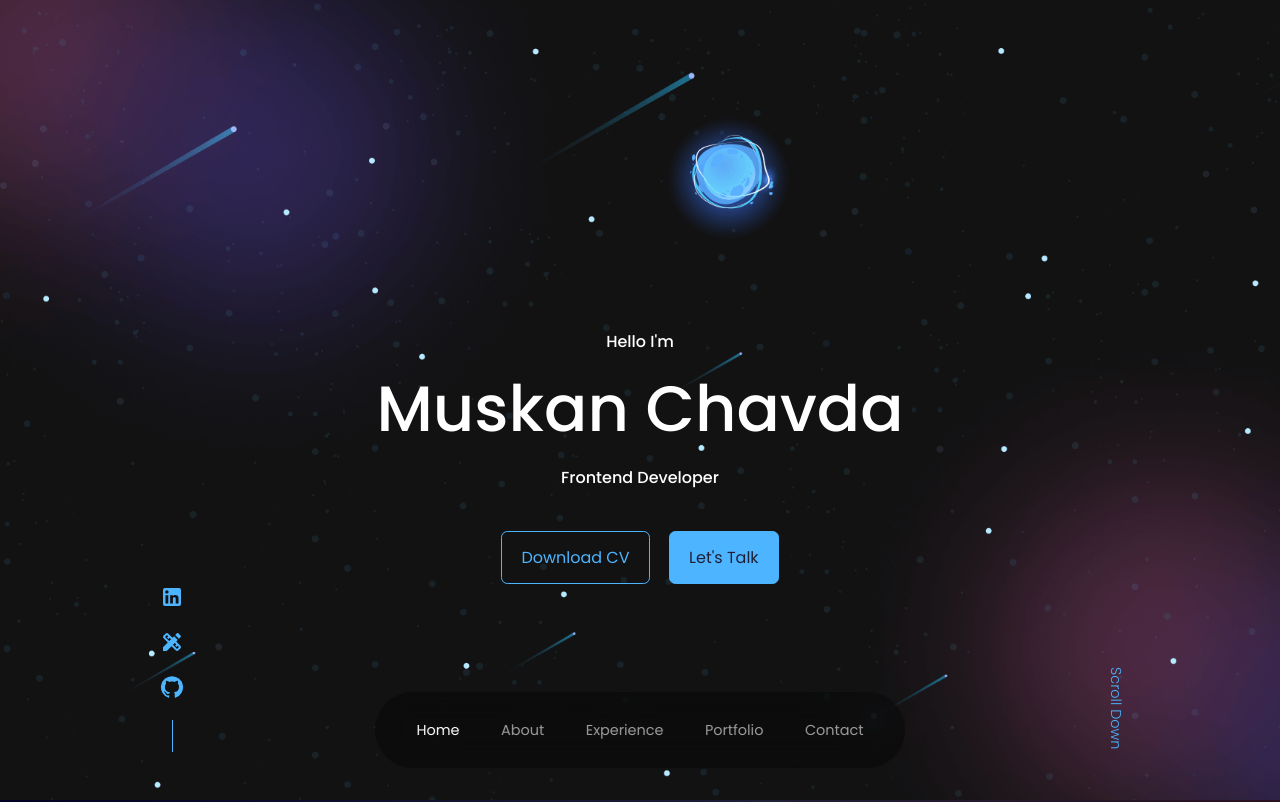
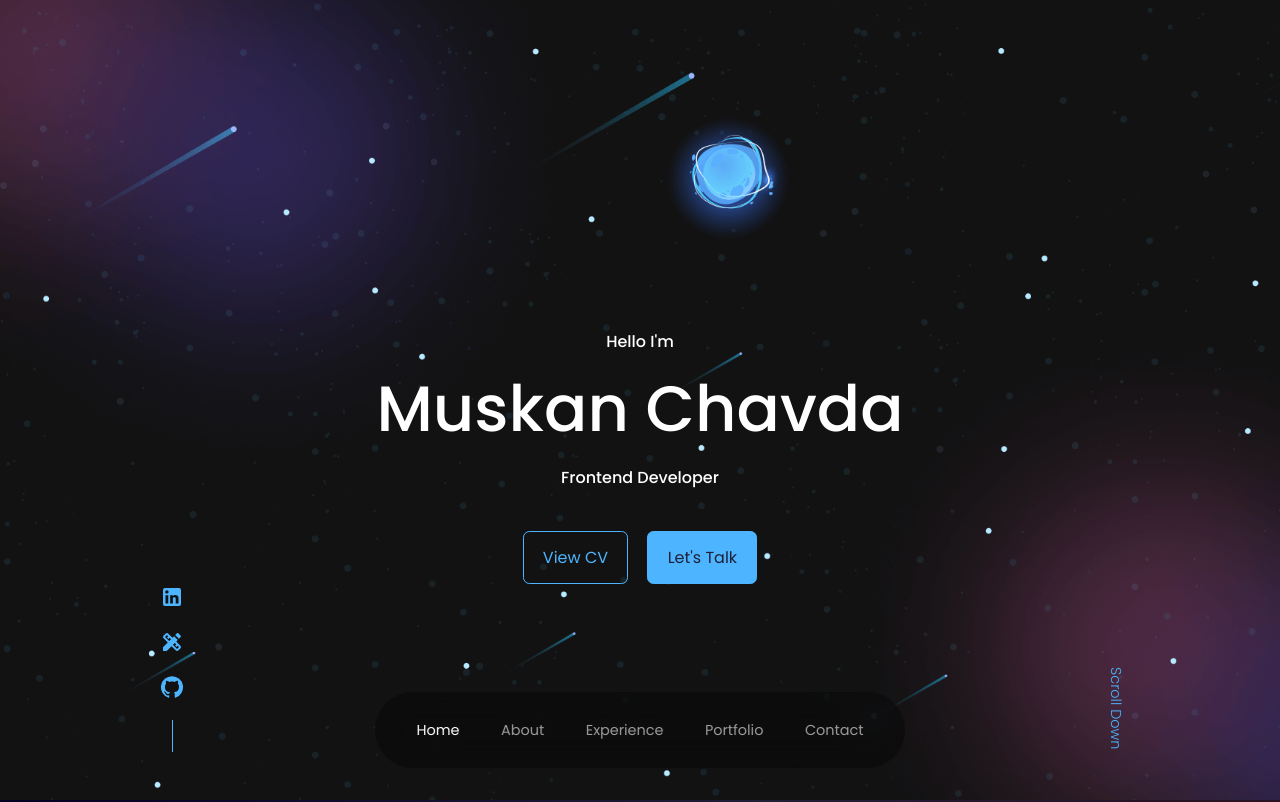
Before and after one commit to MuskanH/Muskan-s-Portfolio-Site, a React (Vite) app: page / in a window 1280 px wide. Shown: the top 802 px of the page. Built offline with nearby package versions, Linux system fonts and the light colour scheme.

Commit message:
Update CTA.jsx

```diff
--- a/src/components/Header/CTA.jsx
+++ b/src/components/Header/CTA.jsx
@@ -4,7 +4,7 @@ import CV from "../../assets/Muskan Frontend Dev Resume.pdf"
 const CTA = () => {
   return (
     <div className='CTA'>
-      <a href= {CV} className='btn'>Download CV</a>
+      <a href= "https://docs.google.com/document/d/1q1In6F-C8o8zH1u7yRG-YCKGVFI7Eu7ZoBuSKwHvQTo/edit?usp=sharing" className='btn'>View CV</a>
       <a href='#contact' className='btn btn-primary'>Let's Talk</a>
     </div>
   )
```
